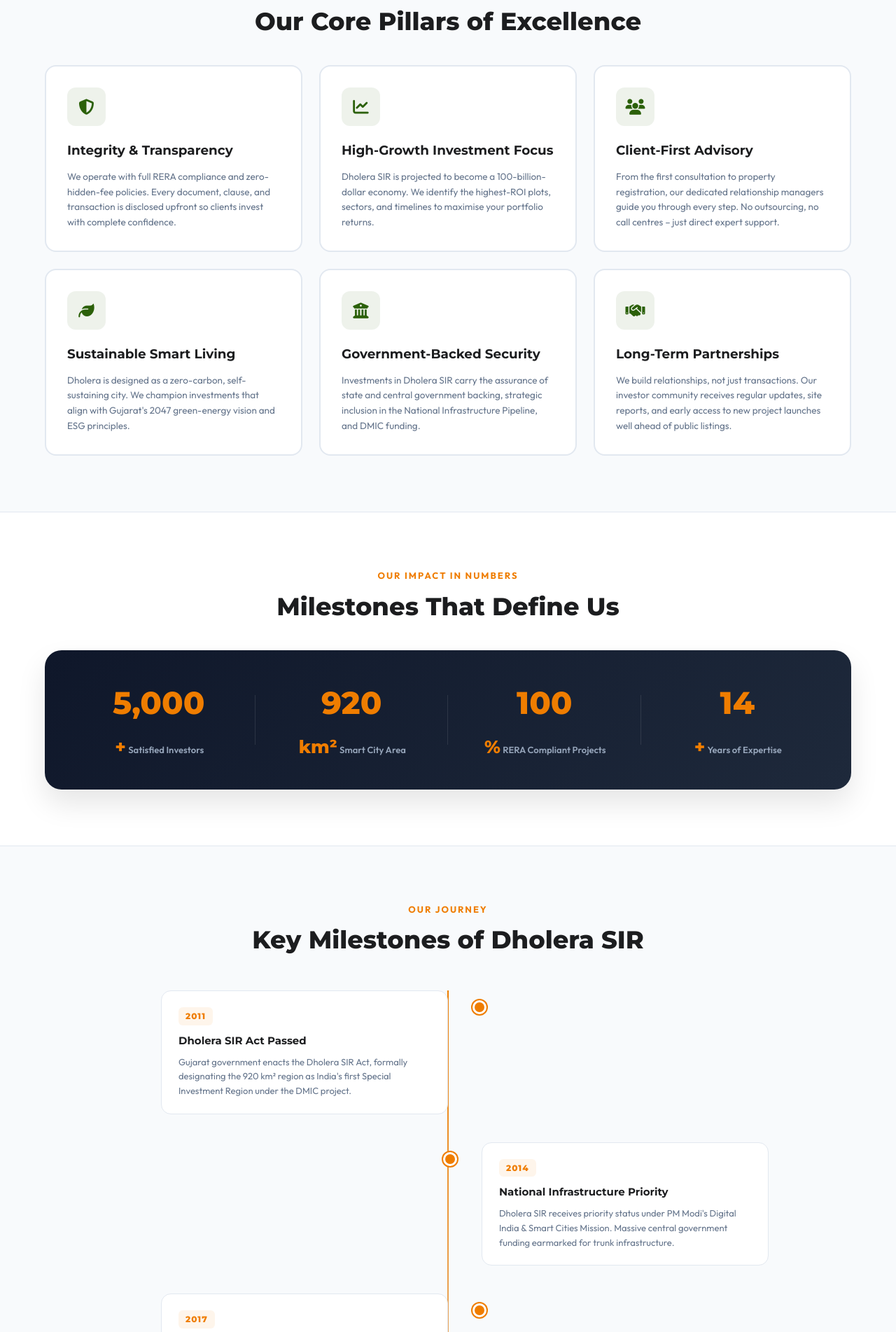
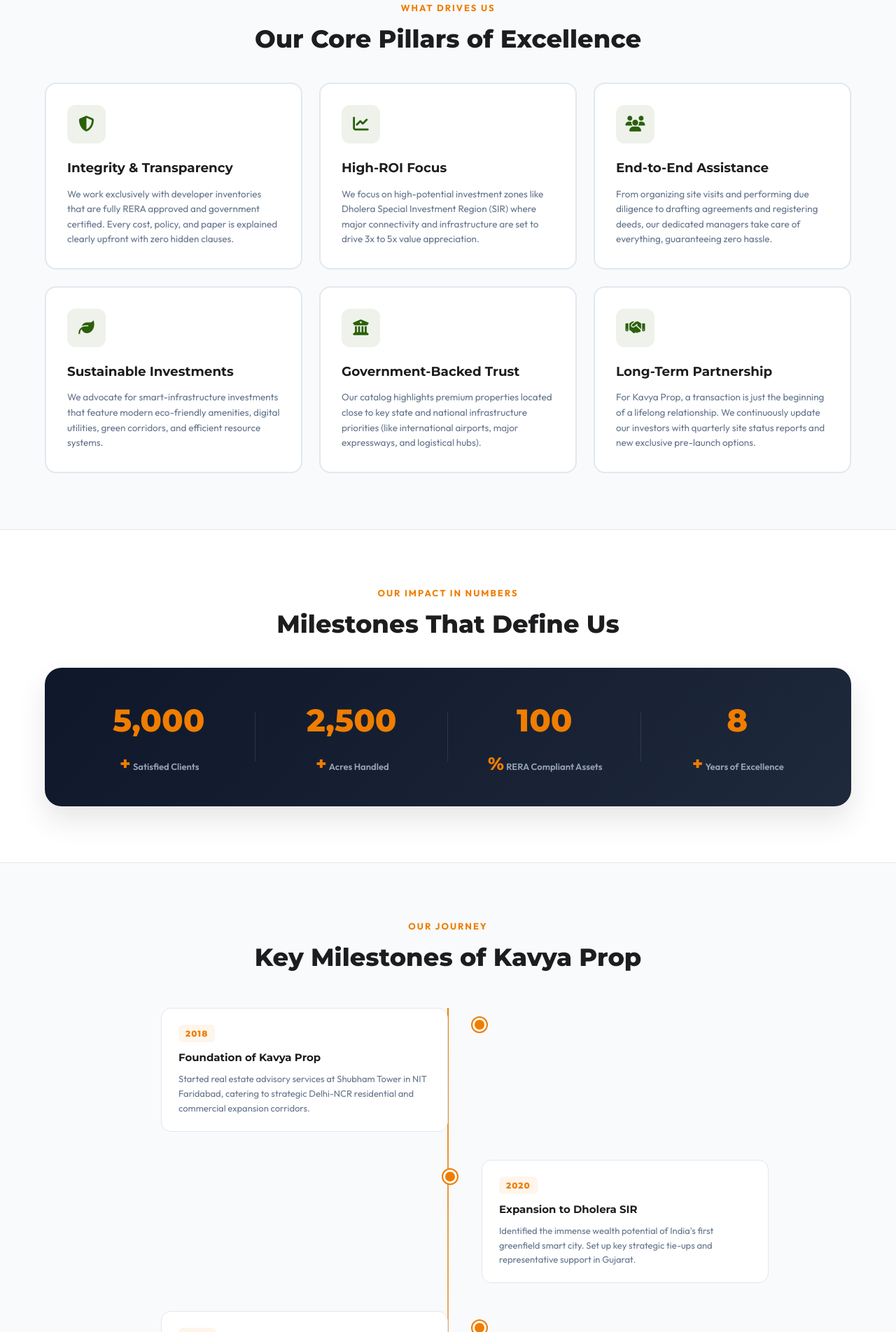
Before and after one commit to Rahul04909/kavyaprop.com, a PHP site: page /dholera-new/about.php in a window 1280 px wide. Shown: the part 1295-3198 px from the top of the page at 70% size. Run offline with PHP 8.4, Linux system fonts and the light colour scheme.

Commit message:
Rebranded About Us page and About Us component to showcase Kavya Prop consultancy profile, NIT Faridabad headquarters, history, and strategic property advisory milestones

```diff
--- a/about.php
+++ b/about.php
@@ -1,6 +1,6 @@
 <?php
 /**
- * Dholera Smart City – Professional About Us Page
+ * Kavya Prop – Professional About Us Page
  * Simple Core PHP | Mobile Responsive | SEO Optimised
  * Developed by Expert UI/UX Designer & Developer
  */
@@ -11,8 +11,8 @@ require_once 'includes/db.php';
 <head>
   <meta charset="UTF-8">
   <meta name="viewport" content="width=device-width, initial-scale=1.0">
-  <meta name="description" content="Learn about Dholera Smart City – India's first Greenfield Smart City, our vision, values, milestones, and the trusted team behind the nation's most ambitious infrastructure project.">
-  <title>About Us – Our Vision & Story | Dholera Smart City</title>
+  <meta name="description" content="Learn about Kavya Prop – Your trusted real estate advisory and consultancy partner offering premium, government-approved, and high-ROI smart plot investments.">
+  <title>About Us – Our Vision & Story | Kavya Prop</title>
 
   <!-- Fonts & Icons -->
   <link rel="preconnect" href="https://fonts.googleapis.com">
@@ -34,8 +34,8 @@ require_once 'includes/db.php';
   ══════════════════════════════════════════════════ -->
   <section class="dh-aboutpage-hero">
     <span class="dh-aboutpage-subtitle">Our Story</span>
-    <h1>Building Tomorrow's<br>India – Today</h1>
-    <p>Dholera Special Investment Region is India's first Greenfield Smart City, conceived under the DMIC Corridor. We help investors become part of one of the world's most ambitious infrastructure transformations.</p>
+    <h1>Building Wealth Through<br>Strategic Real Estate</h1>
+    <p>Kavya Prop (kavyaprop.com) is a leading real estate advisory firm specializing in high-growth investment zones. We empower smart property choices for retail, institutional, and corporate investors across India.</p>
   </section>
 
   <!-- ══════════════════════════════════════════════════
@@ -47,20 +47,20 @@ require_once 'includes/db.php';
       <!-- Text Side -->
       <div class="dh-story-text-side">
         <span class="dh-aboutpage-subtitle">Who We Are</span>
-        <h2 class="dh-aboutpage-title">A Trusted Partner in India's Smart City Revolution</h2>
+        <h2 class="dh-aboutpage-title">A Trusted Partner in Your Real Estate Journey</h2>
         <p class="dh-aboutpage-text">
-          Established as a specialised real estate consultancy with an exclusive focus on the Dholera Special Investment Region (SIR), we have guided thousands of investors in securing high-potential plots in India's fastest developing smart-city corridor.
+          Established as a specialized real estate advisory with our head office at Shubham Tower in NIT Faridabad, <strong>Kavya Prop</strong> has guided thousands of investors in securing high-potential residential, commercial, and industrial plots in the country's most rapid growth zones, including the prestigious Dholera Special Investment Region (SIR).
         </p>
         <p class="dh-aboutpage-text">
-          Our team combines deep local knowledge, RERA compliance expertise, and transparent advisory practices to ensure every client makes an informed, profitable investment decision – with zero hidden surprises.
+          Our team combines absolute transparency, dynamic local insights, complete RERA compliance, and streamlined end-to-end guidance so that your property purchase is legally verified, stress-free, and positioned for high ROI.
         </p>
 
         <!-- Quick Highlights List -->
         <ul class="dh-story-highlights">
-          <li><i class="fa-solid fa-circle-check"></i> 100% RERA registered & govt. approved projects</li>
-          <li><i class="fa-solid fa-circle-check"></i> 5,000+ satisfied investor families across India</li>
-          <li><i class="fa-solid fa-circle-check"></i> Free site visits & transparent documentation</li>
-          <li><i class="fa-solid fa-circle-check"></i> Pan-India presence with Ahmedabad HQ</li>
+          <li><i class="fa-solid fa-circle-check"></i> 100% Verified & government-approved assets</li>
+          <li><i class="fa-solid fa-circle-check"></i> 5,000+ satisfied clients across India</li>
+          <li><i class="fa-solid fa-circle-check"></i> Complete end-to-end documentation & registry support</li>
+          <li><i class="fa-solid fa-circle-check"></i> Offices in Faridabad (NCR) & Ahmedabad (Gujarat)</li>
         </ul>
 
         <a href="contact.php" class="dh-about-cta-btn">
@@ -73,14 +73,14 @@ require_once 'includes/db.php';
         <img
           src="assets/images/about-story.jpg"
           onerror="this.onerror=null; this.src='https://images.unsplash.com/photo-1486325212027-8081e485255e?w=600&q=80';"
-          alt="Dholera Smart City aerial development view"
+          alt="Kavya Prop real estate showcase"
           class="dh-aboutpage-graphic"
           loading="lazy"
         >
         <!-- Overlay Badge -->
         <div class="dh-about-img-badge">
-          <span class="dh-badge-year">Est. 2011</span>
-          <span class="dh-badge-label">India's First<br>Greenfield Smart City</span>
+          <span class="dh-badge-year">Est. 2018</span>
+          <span class="dh-badge-label">Faridabad NCR HQ<br>& Pan-India Advisory</span>
         </div>
       </div>
 
@@ -101,37 +101,37 @@ require_once 'includes/db.php';
       <div class="dh-pillar-card">
         <div class="dh-pillar-icon"><i class="fa-solid fa-shield-halved"></i></div>
         <h3>Integrity & Transparency</h3>
-        <p>We operate with full RERA compliance and zero-hidden-fee policies. Every document, clause, and transaction is disclosed upfront so clients invest with complete confidence.</p>
+        <p>We work exclusively with developer inventories that are fully RERA approved and government certified. Every cost, policy, and paper is explained clearly upfront with zero hidden clauses.</p>
       </div>
 
       <div class="dh-pillar-card">
         <div class="dh-pillar-icon"><i class="fa-solid fa-chart-line"></i></div>
-        <h3>High-Growth Investment Focus</h3>
-        <p>Dholera SIR is projected to become a 100-billion-dollar economy. We identify the highest-ROI plots, sectors, and timelines to maximise your portfolio returns.</p>
+        <h3>High-ROI Focus</h3>
+        <p>We focus on high-potential investment zones like Dholera Special Investment Region (SIR) where major connectivity and infrastructure are set to drive 3x to 5x value appreciation.</p>
       </div>
 
       <div class="dh-pillar-card">
         <div class="dh-pillar-icon"><i class="fa-solid fa-users"></i></div>
-        <h3>Client-First Advisory</h3>
-        <p>From the first consultation to property registration, our dedicated relationship managers guide you through every step. No outsourcing, no call centres – just direct expert support.</p>
+        <h3>End-to-End Assistance</h3>
+        <p>From organizing site visits and performing due diligence to drafting agreements and registering deeds, our dedicated managers take care of everything, guaranteeing zero hassle.</p>
       </div>
 
       <div class="dh-pillar-card">
         <div class="dh-pillar-icon"><i class="fa-solid fa-leaf"></i></div>
-        <h3>Sustainable Smart Living</h3>
-        <p>Dholera is designed as a zero-carbon, self-sustaining city. We champion investments that align with Gujarat's 2047 green-energy vision and ESG principles.</p>
+        <h3>Sustainable Investments</h3>
+        <p>We advocate for smart-infrastructure investments that feature modern eco-friendly amenities, digital utilities, green corridors, and efficient resource systems.</p>
       </div>
 
       <div class="dh-pillar-card">
         <div class="dh-pillar-icon"><i class="fa-solid fa-building-columns"></i></div>
-        <h3>Government-Backed Security</h3>
-        <p>Investments in Dholera SIR carry the assurance of state and central government backing, strategic inclusion in the National Infrastructure Pipeline, and DMIC funding.</p>
+        <h3>Government-Backed Trust</h3>
+        <p>Our catalog highlights premium properties located close to key state and national infrastructure priorities (like international airports, major expressways, and logistical hubs).</p>
       </div>
 
       <div class="dh-pillar-card">
         <div class="dh-pillar-icon"><i class="fa-solid fa-handshake"></i></div>
-        <h3>Long-Term Partnerships</h3>
-        <p>We build relationships, not just transactions. Our investor community receives regular updates, site reports, and early access to new project launches well ahead of public listings.</p>
+        <h3>Long-Term Partnership</h3>
+        <p>For Kavya Prop, a transaction is just the beginning of a lifelong relationship. We continuously update our investors with quarterly site status reports and new exclusive pre-launch options.</p>
       </div>
 
     </div>
@@ -152,25 +152,25 @@ require_once 'includes/db.php';
         <div class="dh-about-stat-item">
           <span class="dh-stat-number" data-target="5000">0</span>
           <span class="dh-stat-suffix">+</span>
-          <span class="dh-stat-label">Satisfied Investors</span>
+          <span class="dh-stat-label">Satisfied Clients</span>
         </div>
 
         <div class="dh-about-stat-item">
-          <span class="dh-stat-number" data-target="920">0</span>
-          <span class="dh-stat-suffix">km²</span>
-          <span class="dh-stat-label">Smart City Area</span>
+          <span class="dh-stat-number" data-target="2500">0</span>
+          <span class="dh-stat-suffix">+</span>
+          <span class="dh-stat-label">Acres Handled</span>
         </div>
 
         <div class="dh-about-stat-item">
           <span class="dh-stat-number" data-target="100">0</span>
           <span class="dh-stat-suffix">%</span>
-          <span class="dh-stat-label">RERA Compliant Projects</span>
+          <span class="dh-stat-label">RERA Compliant Assets</span>
         </div>
 
         <div class="dh-about-stat-item">
-          <span class="dh-stat-number" data-target="14">0</span>
+          <span class="dh-stat-number" data-target="8">0</span>
           <span class="dh-stat-suffix">+</span>
-          <span class="dh-stat-label">Years of Expertise</span>
+          <span class="dh-stat-label">Years of Excellence</span>
         </div>
 
       </div>
@@ -183,56 +183,48 @@ require_once 'includes/db.php';
   <section class="dh-aboutpage-timeline">
     <div style="max-width:1200px; margin:0 auto; text-align:center; margin-bottom:50px;">
       <span class="dh-aboutpage-subtitle">Our Journey</span>
-      <h2 class="dh-aboutpage-title">Key Milestones of Dholera SIR</h2>
+      <h2 class="dh-aboutpage-title">Key Milestones of Kavya Prop</h2>
     </div>
 
     <div class="dh-timeline-container">
 
       <div class="dh-timeline-item dh-tl-left">
         <div class="dh-timeline-content">
-          <span class="dh-tl-year">2011</span>
-          <h4>Dholera SIR Act Passed</h4>
-          <p>Gujarat government enacts the Dholera SIR Act, formally designating the 920 km² region as India's first Special Investment Region under the DMIC project.</p>
-        </div>
-      </div>
-
-      <div class="dh-timeline-item dh-tl-right">
-        <div class="dh-timeline-content">
-          <span class="dh-tl-year">2014</span>
-          <h4>National Infrastructure Priority</h4>
-          <p>Dholera SIR receives priority status under PM Modi's Digital India & Smart Cities Mission. Massive central government funding earmarked for trunk infrastructure.</p>
-        </div>
-      </div>
-
-      <div class="dh-timeline-item dh-tl-left">
-        <div class="dh-timeline-content">
-          <span class="dh-tl-year">2017</span>
-          <h4>Activation Area Development Begins</h4>
-          <p>Roads, drainage, water supply and power infrastructure works commence in the 22.5 km² Activation Area (Phase 1), making the first plots investor-ready.</p>
+          <span class="dh-tl-year">2018</span>
+          <h4>Foundation of Kavya Prop</h4>
+          <p>Started real estate advisory services at Shubham Tower in NIT Faridabad, catering to strategic Delhi-NCR residential and commercial expansion corridors.</p>
         </div>
       </div>
 
       <div class="dh-timeline-item dh-tl-right">
         <div class="dh-timeline-content">
           <span class="dh-tl-year">2020</span>
-          <h4>Semiconductor & Data Centre Investments</h4>
-          <p>International semiconductor manufacturers and data centre operators announce anchor investments, cementing Dholera as India's electronics manufacturing hub.</p>
+          <h4>Expansion to Dholera SIR</h4>
+          <p>Identified the immense wealth potential of India's first greenfield smart city. Set up key strategic tie-ups and representative support in Gujarat.</p>
         </div>
       </div>
 
       <div class="dh-timeline-item dh-tl-left">
         <div class="dh-timeline-content">
-          <span class="dh-tl-year">2023</span>
-          <h4>Airport & Metro Rail Clearances</h4>
-          <p>Dholera International Airport Phase 1 construction approved. Metro rail connectivity from Ahmedabad finalised, linking investors' assets to a global transit network.</p>
+          <span class="dh-tl-year">2022</span>
+          <h4>100% RERA compliance Pledge</h4>
+          <p>Established strict quality filters, committing to exclusively showcase RERA-registered and government-approved projects to guarantee client security.</p>
         </div>
       </div>
 
       <div class="dh-timeline-item dh-tl-right">
+        <div class="dh-timeline-content">
+          <span class="dh-tl-year">2024</span>
+          <h4>5,000+ Happy Investors</h4>
+          <p>Successfully crossed the milestone of serving over 5,000 retail and corporate clients with high-appreciating, legally sound investments.</p>
+        </div>
+      </div>
+
+      <div class="dh-timeline-item dh-tl-left">
         <div class="dh-timeline-content dh-tl-active">
-          <span class="dh-tl-year">2025+</span>
-          <h4>Rapid Appreciation Phase</h4>
-          <p>With airport operations commencing, land values are projected to appreciate 3–5× as Dholera transforms into a fully operational smart-city ecosystem.</p>
+          <span class="dh-tl-year">2026+</span>
+          <h4>Futuristic Asset Portfolios</h4>
+          <p>Continuing to pioneer access to prime smart plots and multi-modal logistical corridors to deliver unparalleled financial growth for our investors.</p>
         </div>
       </div>
 
@@ -244,8 +236,8 @@ require_once 'includes/db.php';
   ══════════════════════════════════════════════════ -->
   <section class="dh-about-cta-section">
     <div class="dh-about-cta-inner">
-      <h2>Ready to Invest in India's Future?</h2>
-      <p>Join 5,000+ investors who trusted Dholera Smart City to grow their wealth. Schedule a free consultation call with our senior advisors today.</p>
+      <h2>Ready to Invest in Your Future?</h2>
+      <p>Join 5,000+ investors who trusted Kavya Prop to grow their wealth. Schedule a free consultation call with our senior advisors today.</p>
       <div class="dh-about-cta-actions">
         <a href="contact.php" class="dh-about-cta-primary">
           <i class="fa-solid fa-calendar-check"></i> Book Free Consultation
```
Also changed, not shown: components/about.php (+4 -4 lines).
